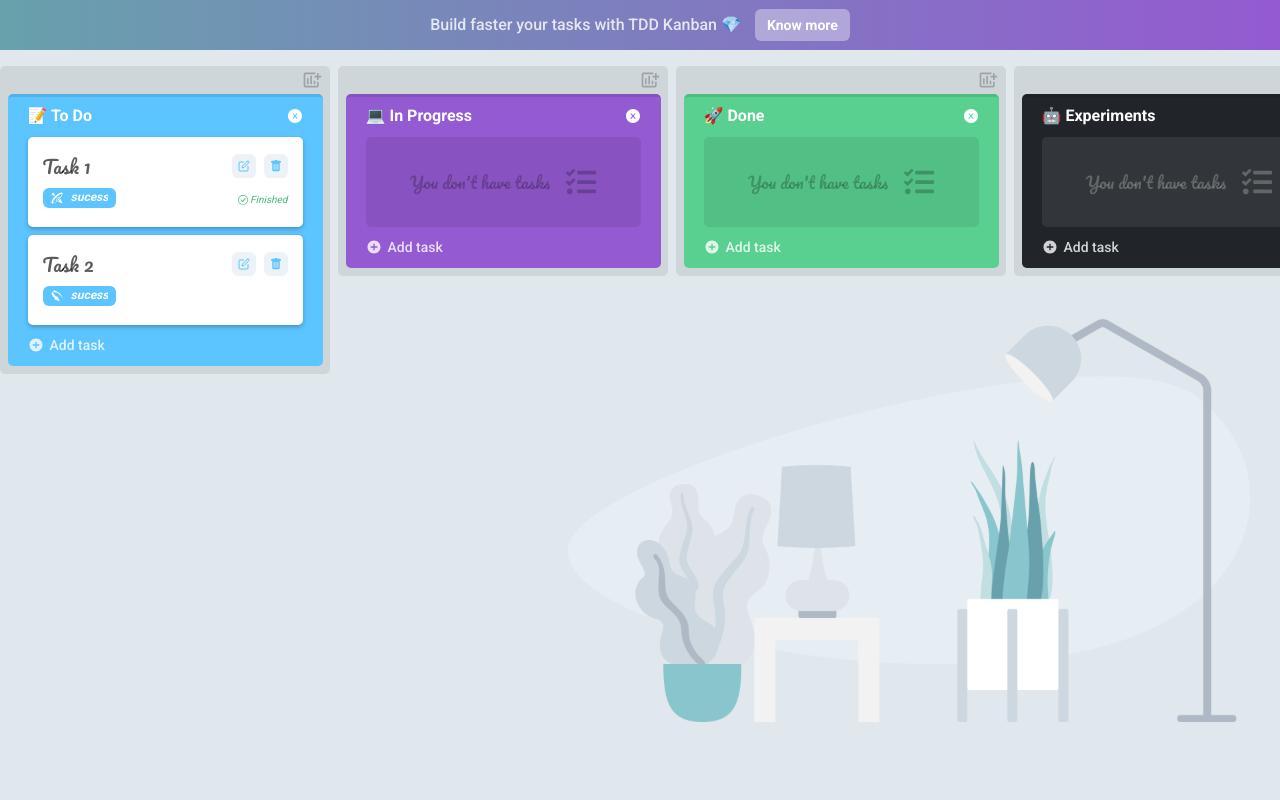
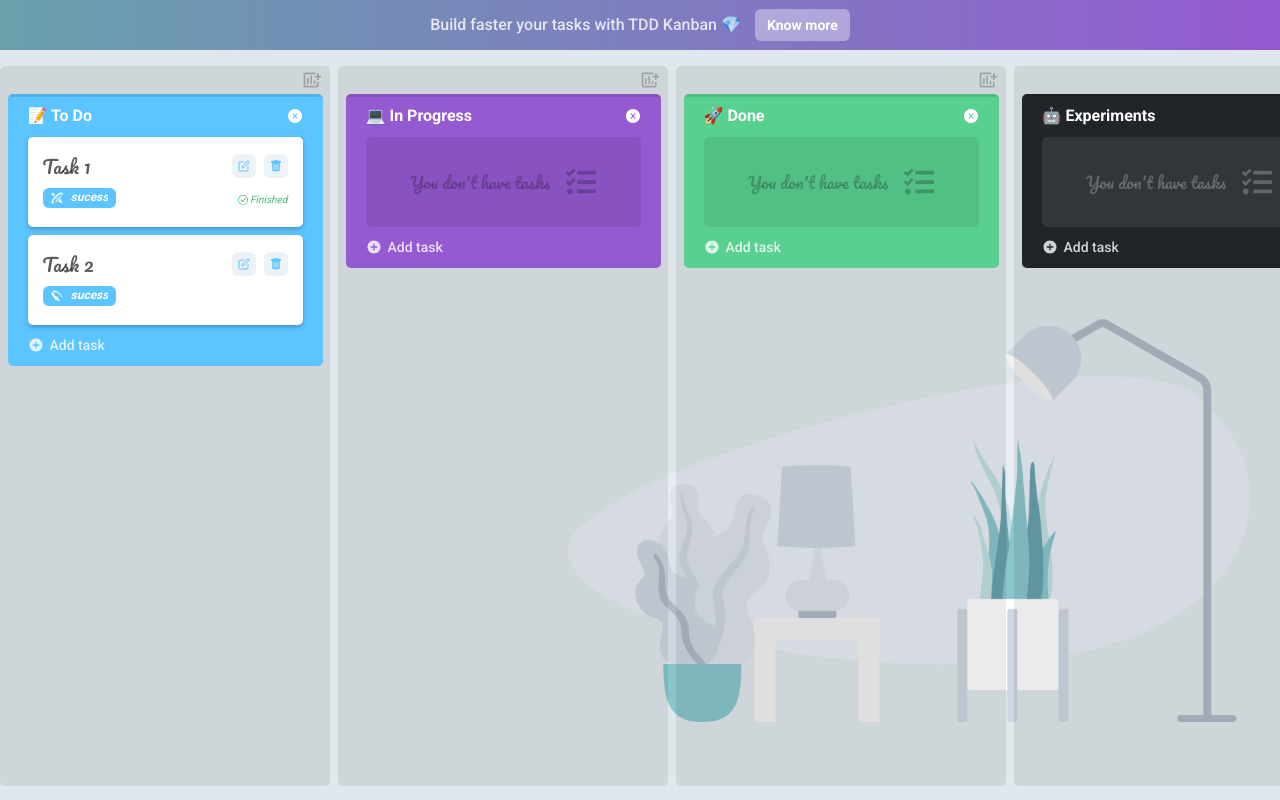
Before and after one commit to tpaphysics/tdd-kanban, a React (Vite) app: page / in a window 1280 px wide. Shown: the top 800 px of the page. Built offline with nearby package versions, Linux system fonts and the light colour scheme.

Commit message:
style: edited column size for fixed

```diff
--- a/package.json
+++ b/package.json
@@ -28,7 +28,6 @@
     "react-beautiful-dnd": "^13.1.1",
     "react-dom": "^18.1.0",
     "react-icons": "^4.4.0",
-    "react-spinners": "^0.13.6",
     "react-uuid": "^1.0.3"
   },
   "devDependencies": {
--- a/src/Components/EmptyLists/EmprtyLists.tsx
+++ b/src/Components/EmptyLists/EmprtyLists.tsx
@@ -11,18 +11,18 @@ function EmptyLists() {
       alignItems='center'
       justifyContent='center'
       w='315px'
-      h='90px'
+      h='180px'
       borderRadius='5px'
-      bg='blackAlpha.200'
+      bg='blackAlpha.50'
     >
-      <Text fontSize='16px' fontFamily='Pacifico' color='blackAlpha.400'>
+      <Text fontSize='16px' fontFamily='Pacifico' color='blackAlpha.300'>
         You don't have lists
       </Text>
       <Icon
         ml='16px'
         aria-label='add-new-list'
         as={RiFileList3Line}
-        color='blackAlpha.400'
+        color='blackAlpha.300'
         w='30px'
         h='30px'
       />
--- a/src/Components/KanbanColumnContainer/KanbanColumnContainer.tsx
+++ b/src/Components/KanbanColumnContainer/KanbanColumnContainer.tsx
@@ -3,7 +3,16 @@ import React from 'react';
 
 function KanbanColumnContainer({ children }: StackProps) {
   return (
-    <VStack bg='blackAlpha.200' pb='2' pt='1' px='2' borderRadius='5px' h='100%' w='330px'>
+    <VStack
+      bg='blackAlpha.200'
+      pb='2'
+      pt='1'
+      px='2'
+      borderRadius='5px'
+      h='100%'
+      minH='calc(100vh - 80px)'
+      w='330px'
+    >
       {children}
     </VStack>
   );
--- a/src/Components/KanbanListsContainer/KanbanListsContainer.tsx
+++ b/src/Components/KanbanListsContainer/KanbanListsContainer.tsx
@@ -1,6 +1,5 @@
 import React from 'react';
 import { useColumn } from '../../Hooks/useColumn';
-import EmptyLists from '../EmptyLists/EmprtyLists';
 import { Draggable } from 'react-beautiful-dnd';
 
 import KanbanList from '../KanbanList';
@@ -9,23 +8,15 @@ function KanbanListsContainer() {
   const { column } = useColumn();
   return (
     <>
-      {column.lists.length == 0 ? (
-        <EmptyLists />
-      ) : (
-        column.lists.map((list, index) => (
+      {column.lists.map((list, index) => (
         <Draggable draggableId={list.id} key={list.id} index={index}>
           {(provided) => (
-              <div
-                {...provided.draggableProps}
-                {...provided.dragHandleProps}
-                ref={provided.innerRef}
-              >
+            <div {...provided.draggableProps} {...provided.dragHandleProps} ref={provided.innerRef}>
               <KanbanList list={list} />
             </div>
           )}
         </Draggable>
-        ))
-      )}
+      ))}
     </>
   );
 }
```
Also changed, not shown: 2 other files (tests, documents, lock files or other folders). Lines whose indentation alone changed are shown as unchanged.
